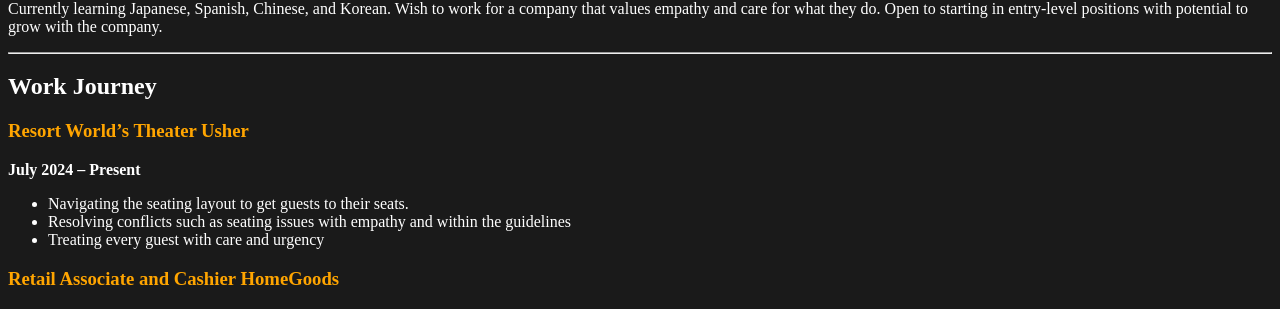
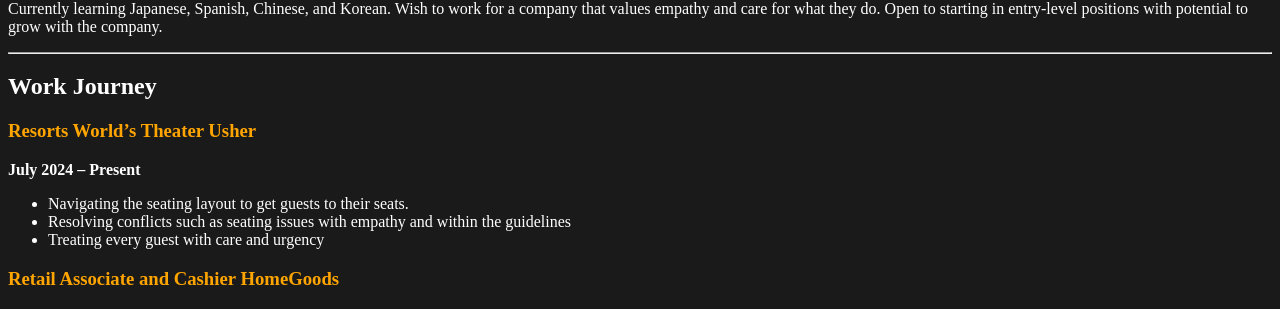
Before and after one commit to Udonoldle/Udonoldle.github.io, a Jekyll site: the page built from index.md, in a window 1280 px wide. Shown: the part 343-652 px from the top of the page. Built offline with Jekyll 4.4.1, drawn with Linux system fonts in a browser that asks for light colours; our own code applies the rules of GitHub Pages for plain Markdown files.

Commit message:
Update index.md

```diff
--- a/index.md
+++ b/index.md
@@ -15,7 +15,7 @@ Currently learning Japanese, Spanish, Chinese, and Korean. Wish to work for a co
 
 ---
 ## Work Journey
-### <span style="color:orange;">Resort World's Theater Usher</span>
+### <span style="color:orange;">Resorts World's Theater Usher</span>
 **July 2024 – Present**
 - Navigating the seating layout to get guests to their seats.
 - Resolving conflicts such as seating issues with empathy and within the guidelines
```
